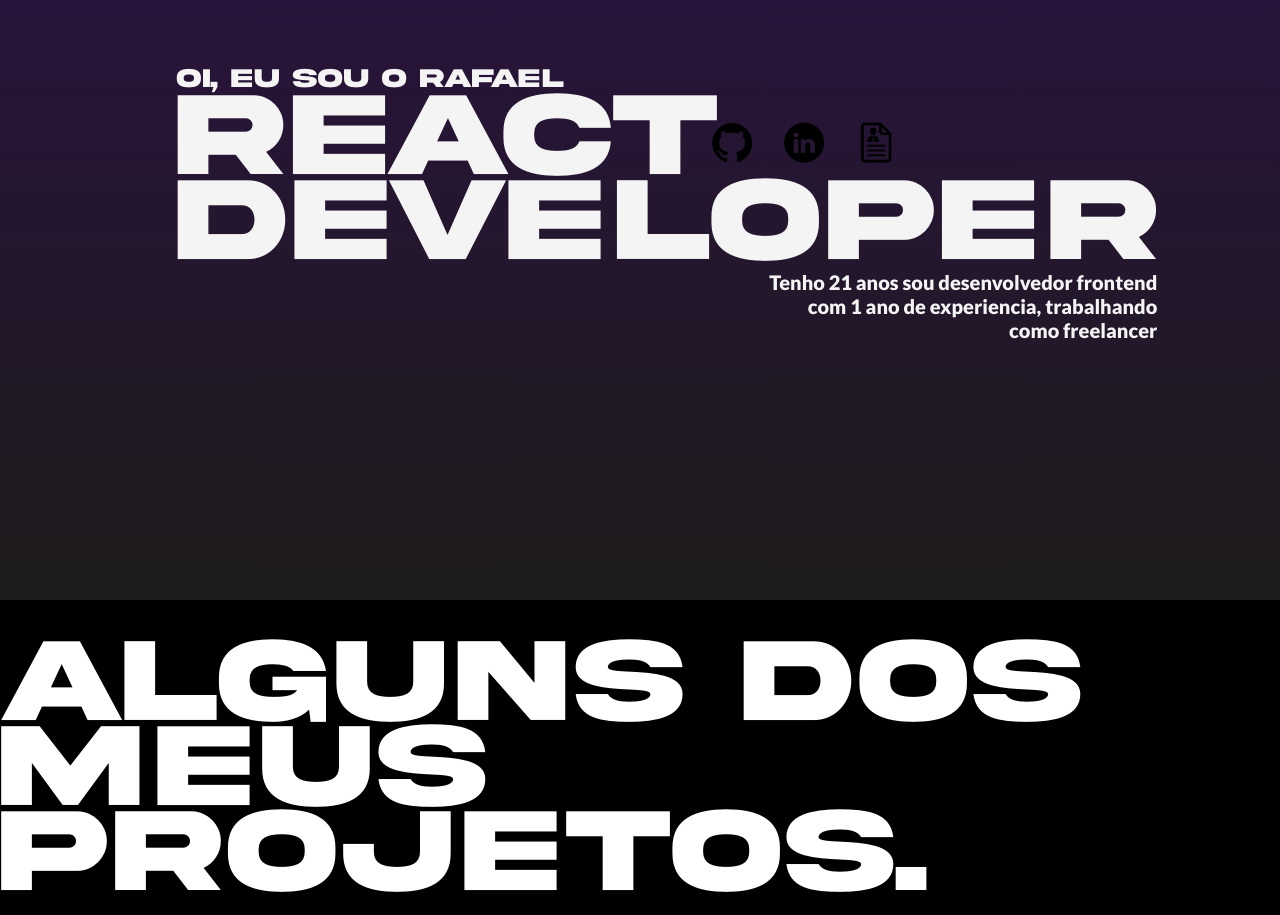
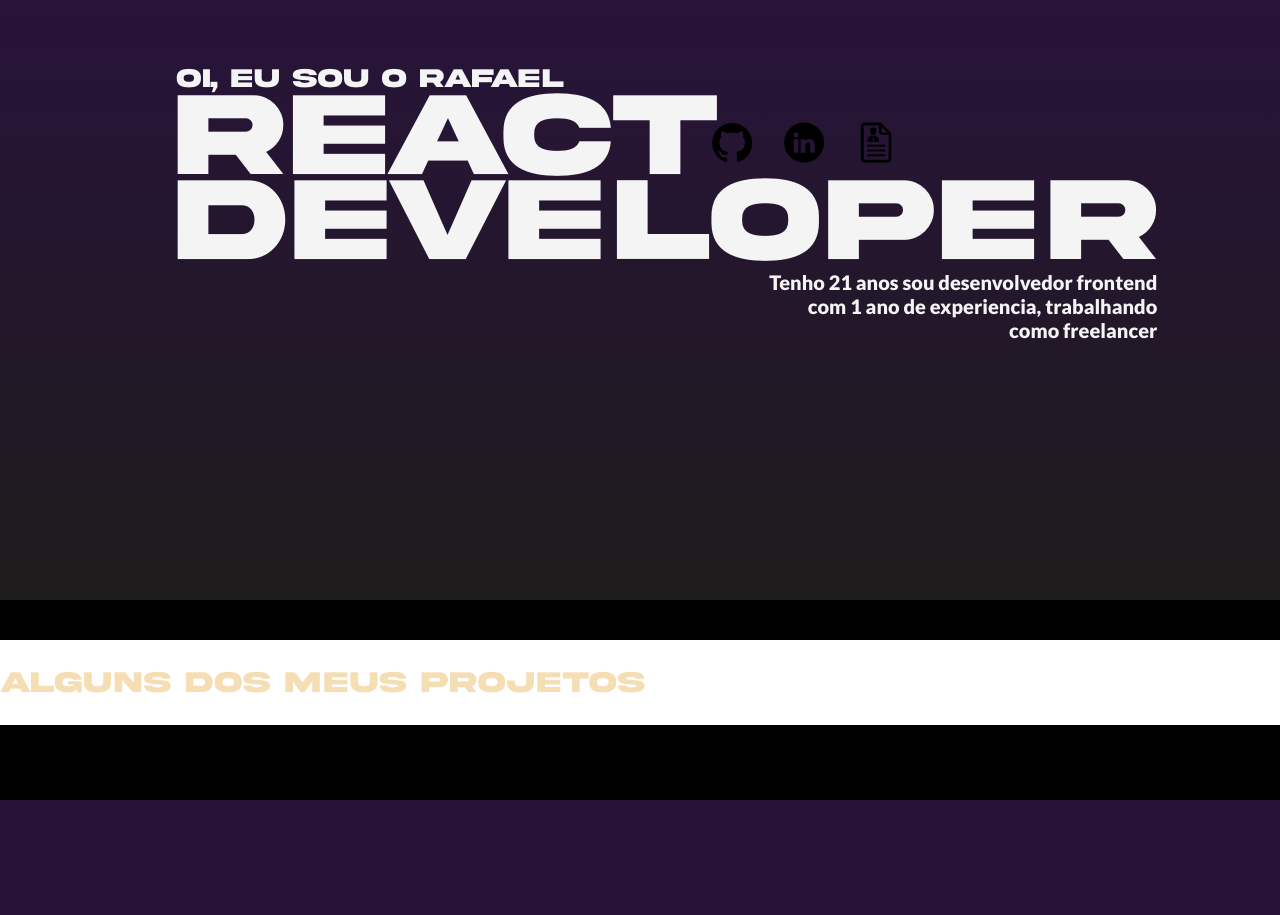
Before and after one commit to RafaelLanaDS/Portfolio, a PHP site: page /portfolio.html in a window 1280 px wide. After the commit the page ends 800 px from the top, so only its background shows below. Run offline with PHP 8.4, Linux system fonts and the light colour scheme.

Commit message:
acertando a div

```diff
--- a/estilos/style.css
+++ b/estilos/style.css
@@ -110,6 +110,12 @@
     transform: translate(-3px, -3px);
     transition: trasform .3s, border 1s;
  }
- .article {
-    color: white;
+
+ .projetos {
+    background-color: white;
  }
+
+#projeto{
+    color: wheat;
+    font-size: 30px;
+}
--- a/portfolio.html
+++ b/portfolio.html
@@ -33,14 +33,8 @@
             </ul>
         </div>
     </main>
-    <section>
-        <article>
-            <h1 class="article">Alguns dos meus projetos.</h1>
-        </article>
-    </section>
-    <footer>
-
-    </footer>
-
+    <div class="projetos">
+        <h1 id="projeto">alguns dos meus projetos</h1>
+    </div>
 </body>
 </html>
```
